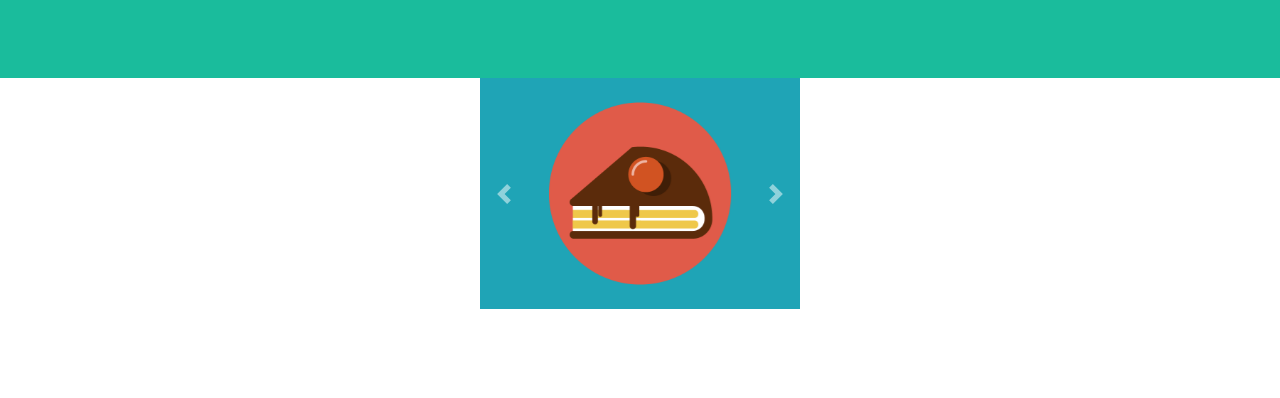
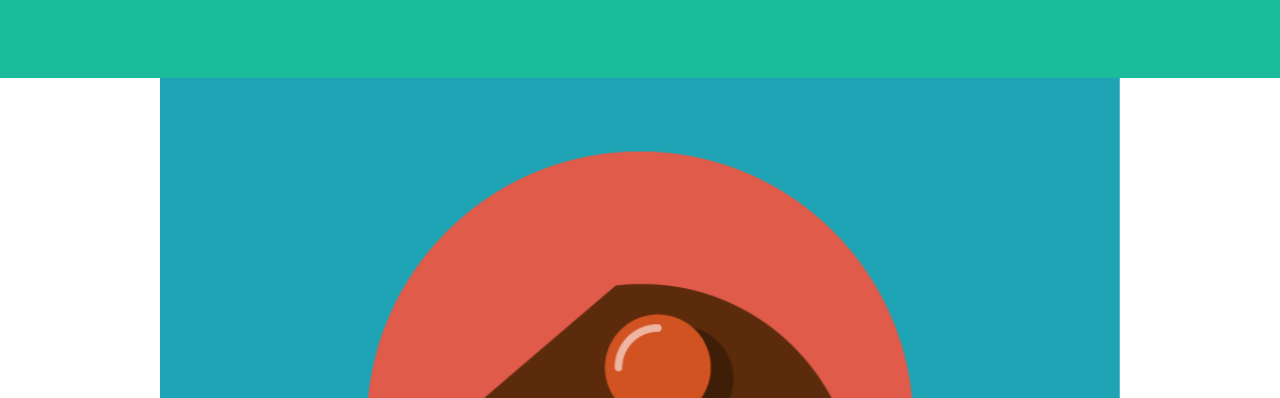
Before and after one commit to EmreCenk/Emre_Cenk_Portfolio, a plain HTML site: page index.html in a window 1280 px wide. Shown: the part 402-800 px from the top of the page. Drawn offline with nearby package versions, Linux system fonts and the light colour scheme.

Commit message:
added carousel template and placed it as slideshow when clicked

```diff
--- a/index.html
+++ b/index.html
@@ -283,7 +283,9 @@
                                         <div class="divider-custom-line"></div>
                                     </div>
                                     <!-- Portfolio Modal - Image-->
-                                    <img class="img-fluid rounded mb-5" src="assets/img/window_version/writing.png" alt="..." />
+                                    <div id="to_insert1">
+                                        <!-- <img class="img-fluid rounded mb-5" src="assets/img/window_version/writing.png" alt="..." /> -->
+                                    </div>
                                     <!-- <img class="img-fluid rounded mb-5" src="" alt="..." /> -->
                                     <!-- Portfolio Modal - Text-->
                                     <p class="mb-4">A 3D engine written in pure python.
@@ -291,10 +293,10 @@
                                         were implemented from the ground up. To the best of my knowledge,
                                         this is the only 3D engine implementation done in Pygame.
                                     </p>
-                                    <!-- <button class="btn btn-primary" href="#!" data-bs-dismiss="modal">
+                                    <button class="btn btn-primary" href="#!" data-bs-dismiss="modal">
                                         <i class="fas fa-times fa-fw"></i>
                                         Close Window
-                                    </button> -->
+                                    </button>
                                 </div>
                             </div>
                         </div>
--- a/mycss.css
+++ b/mycss.css
@@ -19,8 +19,8 @@
 
 .carousel {
     margin: 0 auto;
-    width:25%;
-    height:0%;
+    width:75%;
+    padding-bottom:1%;
   }
 
 .carousel-inner img {
--- a/script.js
+++ b/script.js
@@ -2,16 +2,16 @@
 
 
 window.onload = function(){
-    create_carousel(['assets/img/portfolio/cabin.png']);
+    create_carousel(['assets/img/window_version/writing.png'], "to_insert1");
 
 };
 
-function create_carousel(list_of_images){
+function create_carousel(list_of_images, id_to_insert = null){
 // Is this function good practice? Hell no. Do I have enough time to do properly? Probably not.
     let all_text = "<div id='carouselExampleControls' class='carousel slide' data-ride='carousel'>\
     <div class='carousel-inner'>\
     "
-    let slide_temp
+    let slide_temp, element_to_add
 
     for (let i = 0; i<list_of_images.length; i++){
         if (i == 0){
@@ -43,5 +43,14 @@ function create_carousel(list_of_images){
     <span class='sr-only'>Next</span>\
   </a>\</div>";
     console.log("yes?", all_text);
-    document.body.innerHTML += all_text;
+
+    if (id_to_insert === null){
+        element_to_add = document.body
+
+    }
+    else{
+        element_to_add = document.getElementById(id_to_insert);
+    }
+
+    element_to_add.innerHTML += all_text;
 }
```
